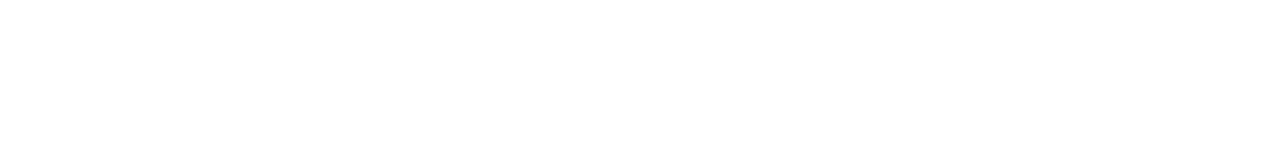
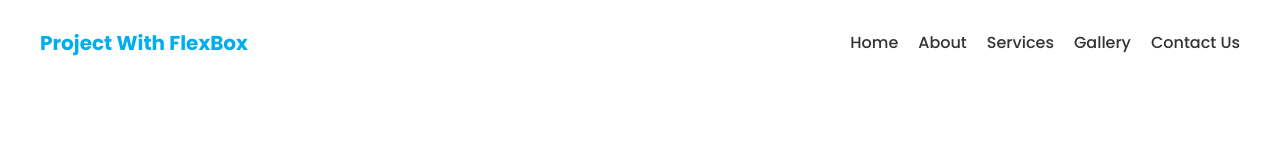
Before and after one commit to moinsoft/Project-With-FlexBox, a plain HTML site: page index.html in a window 1280 px wide. Drawn offline with Linux system fonts and the light colour scheme.

Commit message:
Header Section Done

```diff
--- a/css/style.css
+++ b/css/style.css
@@ -68,3 +68,57 @@ ul {
   width: 100%;
   margin: 0 auto;
 }
+
+
+/*====================
+Header Section
+======================*/
+.header-area {
+  padding: 30px 0;
+}
+
+.header {
+  display: flex;
+  justify-content: space-between;
+  align-items: center;
+}
+
+.header__logo a {
+  text-transform: capitalize;
+  color: var(--primaryColor);
+  font-size: var(--fontBrand);
+  font-weight: 700;
+}
+
+.header__nav ul {
+  display: flex;
+}
+
+.header__nav ul li a {
+  text-transform: capitalize;
+  margin-left: 20px;
+  font-weight: 500;
+  position: relative;
+  transition: all .3s linear;
+}
+
+.header__nav ul li a::before {
+  content: "";
+  position: absolute;
+  background-color: var(--primaryColor);
+  width: 0;
+  height: 2px;
+  left: 0;
+  bottom: 0;
+  visibility: hidden;
+  transition: all .3s linear;
+}
+
+.header__nav ul li a:hover::before {
+  width: 100%;
+  visibility: visible;
+}
+
+.header__nav ul li a:hover {
+  color: var(--primaryColor);
+}
--- a/index.html
+++ b/index.html
@@ -25,7 +25,29 @@
 
 <body>
 
+	<!-- Header Section Start -->
+	<header class="header-area">
+		<div class="container">
+			<div class="header">
 
+				<div class="header__logo">
+					<a href="index.html">Project With FlexBox</a>
+				</div>
+
+				<div class="header__nav">
+					<ul>
+						<li><a href="index.html">Home</a></li>
+						<li><a href="#about">About</a></li>
+						<li><a href="#services">Services</a></li>
+						<li><a href="#gallery">Gallery</a></li>
+						<li><a href="#contactUs">Contact Us</a></li>
+					</ul>
+				</div>
+
+			</div>
+		</div>
+	</header>
+	<!-- Header Section End -->
 
 </body>
 
```
